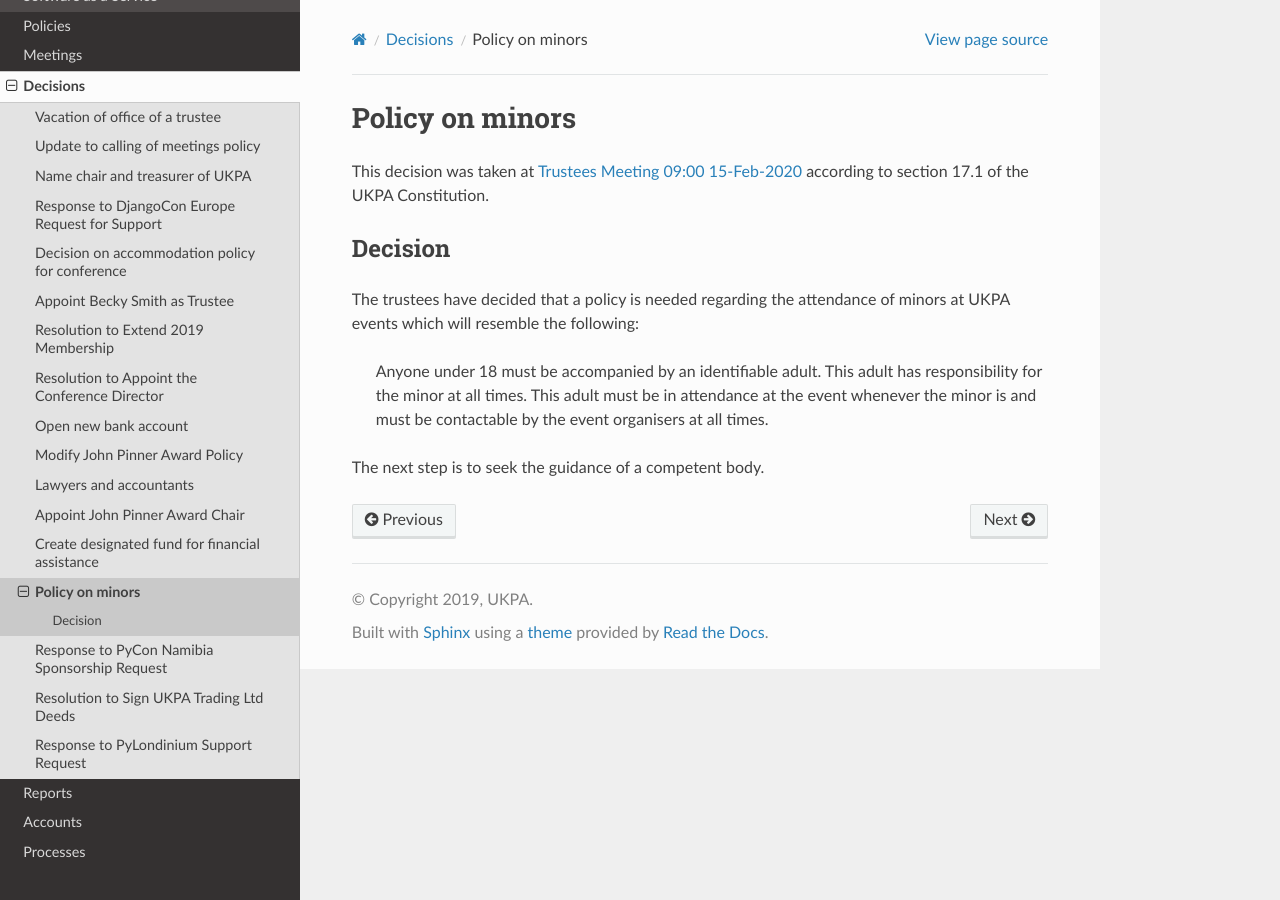
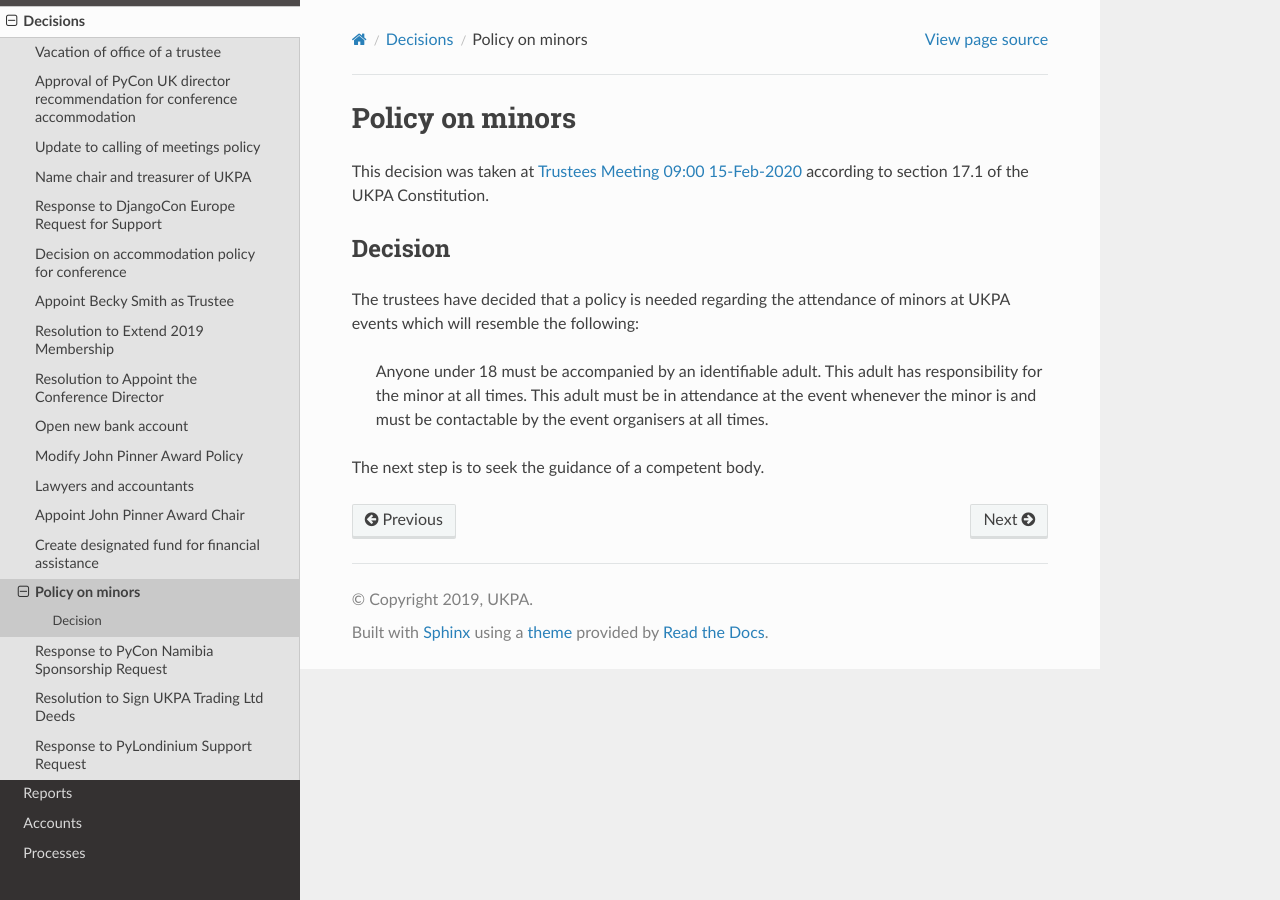
Before and after one commit to UKPythonAssociation/ukpa-internaldocs, a Sphinx documentation site: the page built from source/decisions/2020-02-15-add-policy-on-minors.rst, in a window 1280 px wide. Built offline with Sphinx 7.4.7 and the Read the Docs theme 2.0.0, drawn with Linux system fonts in a browser that asks for light colours.

Commit message:
Approve list of critical individuals.

```diff
--- /dev/null
+++ b/source/decisions/2023-03-04-approval-of-conference-director-recommendation-for-accomodation.rst
@@ -0,0 +1,9 @@
+Approval of PyCon UK director recommendation for conference accommodation
+=========================================================================
+
+Resolution
+----------
+
+The trustees have reviewed and accepted the list of PyCon UK 2023 organisers who
+will be offered accommodation at the conference. This is in accordance with
+:doc:`../../policies/pyconuk-accomodation-policy-for-conference-team`.
--- a/source/meetings/trustees/2023-03-04.rst
+++ b/source/meetings/trustees/2023-03-04.rst
@@ -23,4 +23,5 @@
 ---------
 
 - :doc:`../../decisions/2023-03-04-invocation-of-clause-15.1.2`
+- :doc:`../../decisions/2023-03-04-approval-of-conference-director-recommendation-for-accomodation`
 - Creation of :doc:`../../policies/trustee-ballot-policy`
```
